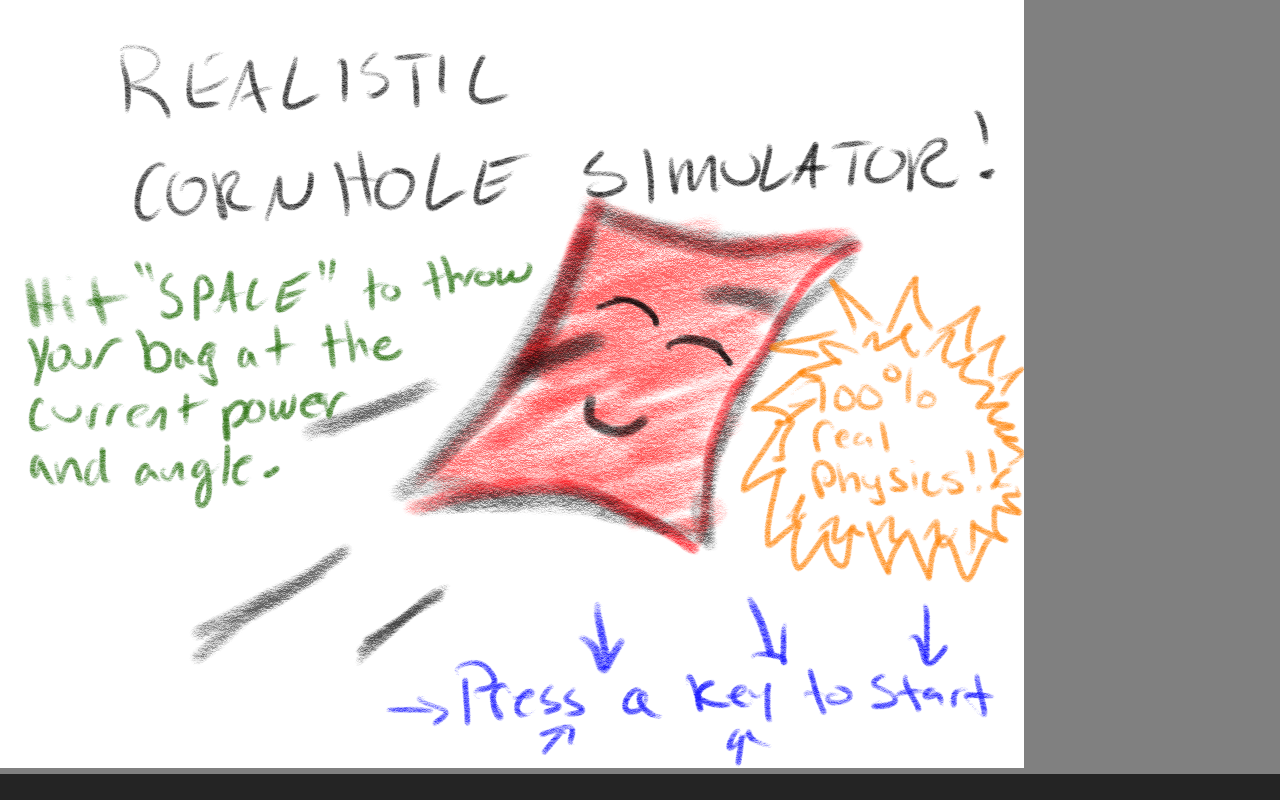
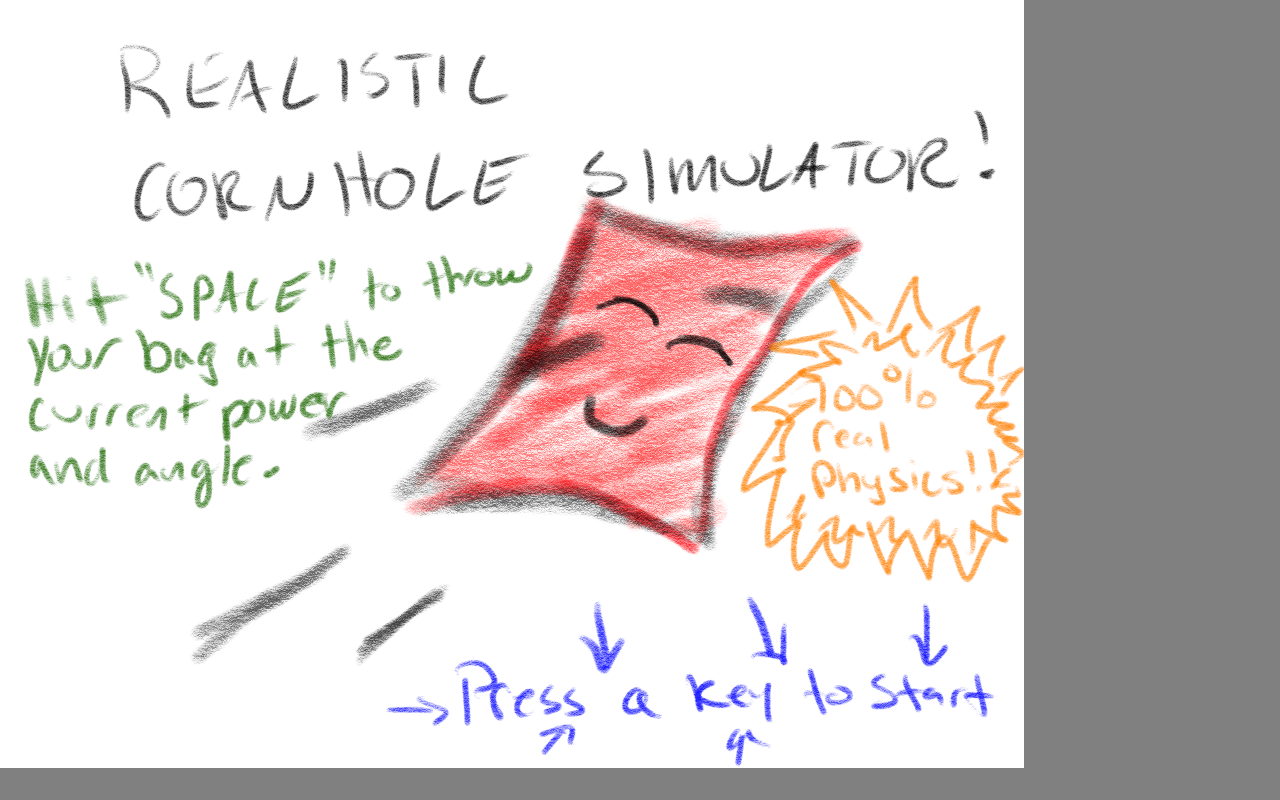
Before and after one commit to rorticus/cornhole, a website built with Vite: page index.html in a window 1280 px wide. Built offline with nearby package versions, Linux system fonts and the light colour scheme.

Commit message:
updating styles

```diff
--- a/src/style.css
+++ b/src/style.css
@@ -1,21 +1,12 @@
-:root {
-  font-family: Inter, Avenir, Helvetica, Arial, sans-serif;
-  font-size: 16px;
-  line-height: 24px;
-  font-weight: 400;
-
-  color-scheme: light dark;
-  color: rgba(255, 255, 255, 0.87);
-  background-color: #242424;
-
-  font-synthesis: none;
-  text-rendering: optimizeLegibility;
-  -webkit-font-smoothing: antialiased;
-  -moz-osx-font-smoothing: grayscale;
-  -webkit-text-size-adjust: 100%;
+html, body {
+  margin: 0;
+  padding: 0;
+  height: 100%;
+  background-color: gray;
 }
 
-body {
-  margin: 0;
-  background-color: gray;
+#game {
+  max-width: 100%;
+  max-height: 100%;
+  aspect-ratio: 1024 / 768;
 }
```
Also changed, not shown: docs/index.html (+1 -1 lines), 2 other files.
